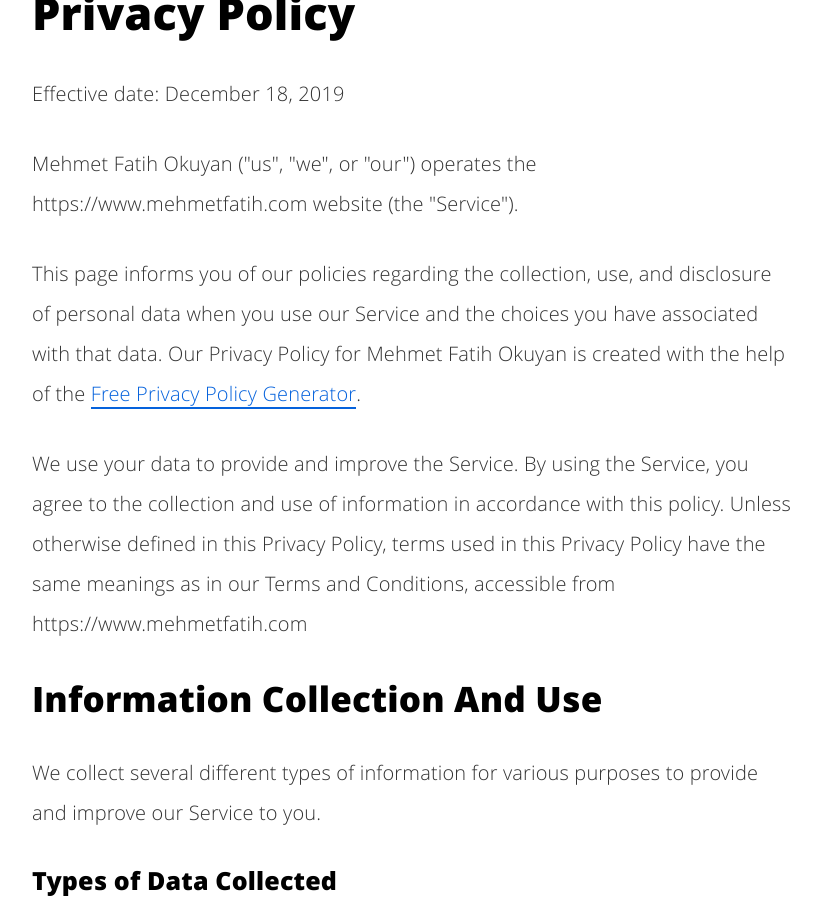
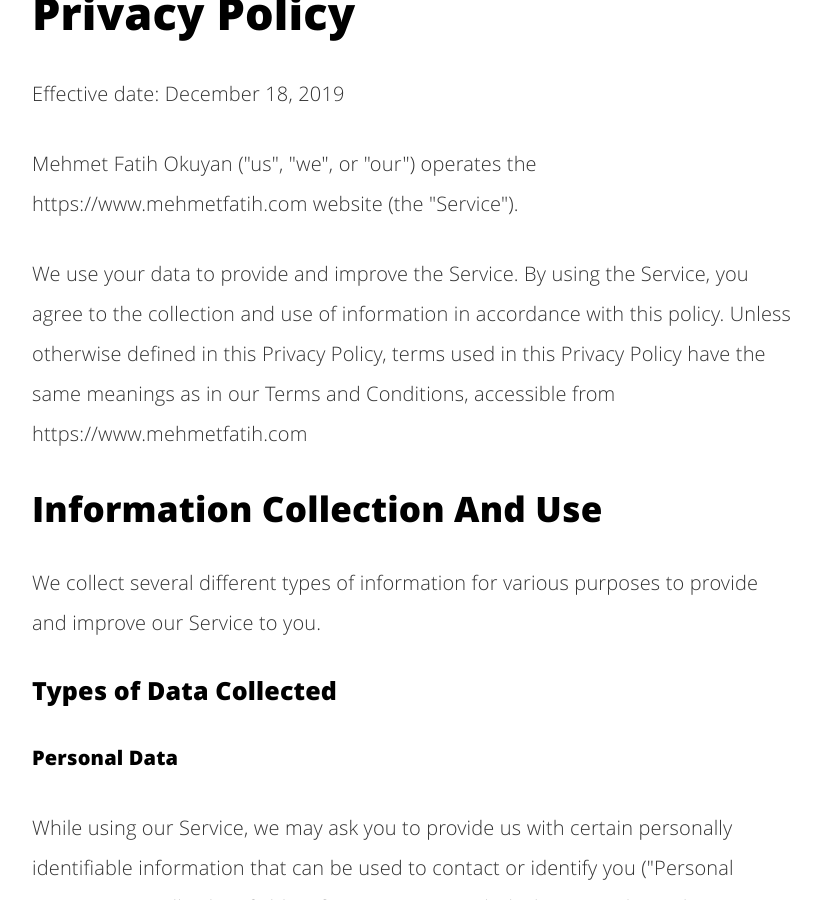
Before and after one commit to okuyanf61/okuyanf61.github.io, a Jekyll site: the page built from privacypolicy.html, in a window 1280 px wide and 900 px high, scrolled down 959 px. Shown: the whole window, without its empty margins (228-1049 px from the left). Built offline with Jekyll 4.4.1, drawn with Linux system fonts in a browser that asks for light colours.

Commit message:
Update privacypolicy.html

```diff
--- a/privacypolicy.html
+++ b/privacypolicy.html
@@ -12,8 +12,6 @@
 
 
 <p>Mehmet Fatih Okuyan ("us", "we", or "our") operates the https://www.mehmetfatih.com website (the "Service").</p>
-
-<p>This page informs you of our policies regarding the collection, use, and disclosure of personal data when you use our Service and the choices you have associated with that data. Our Privacy Policy  for Mehmet Fatih Okuyan is created with the help of the <a href="https://www.freeprivacypolicy.com/free-privacy-policy-generator.php">Free Privacy Policy Generator</a>.</p>
 
 <p>We use your data to provide and improve the Service. By using the Service, you agree to the collection and use of information in accordance with this policy. Unless otherwise defined in this Privacy Policy, terms used in this Privacy Policy have the same meanings as in our Terms and Conditions, accessible from https://www.mehmetfatih.com</p>
 
```
